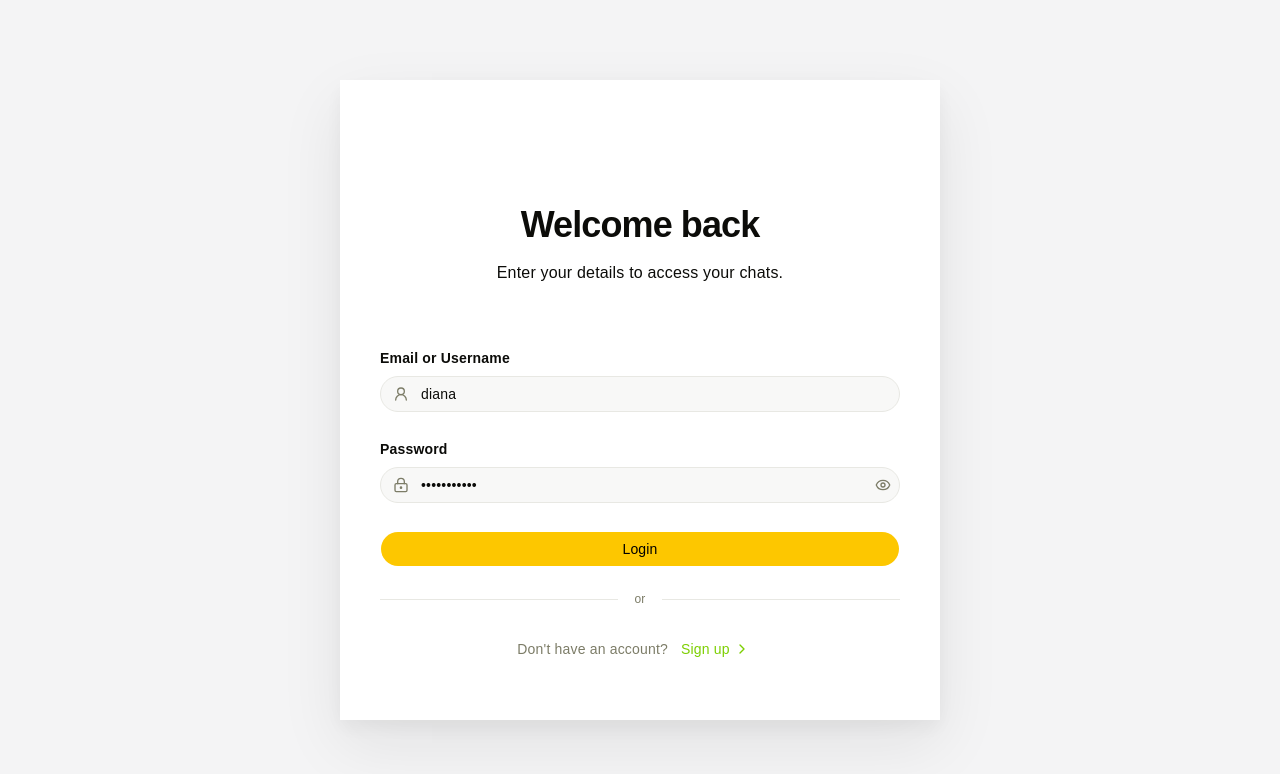
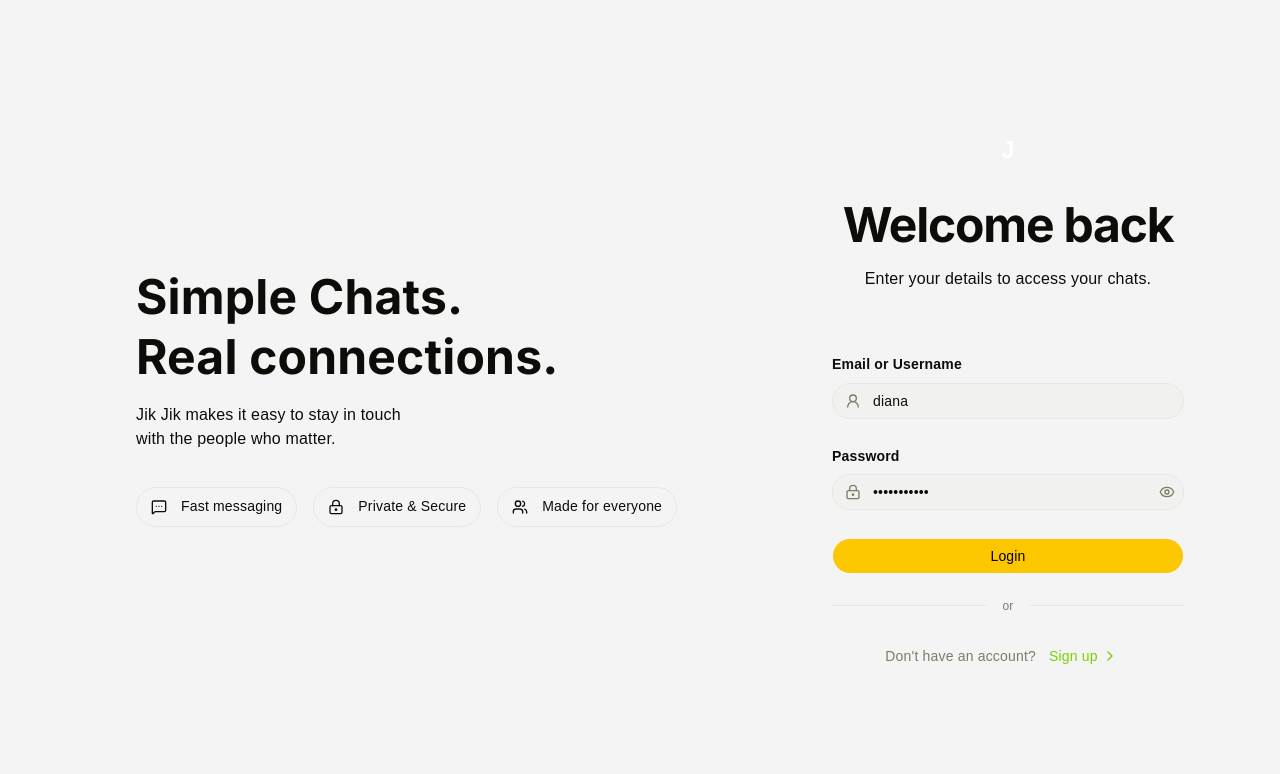
Before and after one commit to mirzaqasemi/jikjik-client, a React (Vite) app: page / in a window 1280 px wide. Shown: the top 774 px of the page. Built offline with nearby package versions, Linux system fonts and the light colour scheme.

Commit message:
feat(login): switch  layout from single column to two-column layout - Add desktop-only visual section - Keep single-column layout on mobile

```diff
--- /dev/null
+++ b/src/components/ui/item.tsx
@@ -0,0 +1,196 @@
+import * as React from "react"
+import { cva, type VariantProps } from "class-variance-authority"
+import { Slot } from "radix-ui"
+
+import { cn } from "@/lib/utils"
+import { Separator } from "@/components/ui/separator"
+
+function ItemGroup({ className, ...props }: React.ComponentProps<"div">) {
+  return (
+    <div
+      role="list"
+      data-slot="item-group"
+      className={cn(
+        "group/item-group flex w-full flex-col gap-4 has-data-[size=sm]:gap-2.5 has-data-[size=xs]:gap-2",
+        className
+      )}
+      {...props}
+    />
+  )
+}
+
+function ItemSeparator({
+  className,
+  ...props
+}: React.ComponentProps<typeof Separator>) {
+  return (
+    <Separator
+      data-slot="item-separator"
+      orientation="horizontal"
+      className={cn("my-2", className)}
+      {...props}
+    />
+  )
+}
+
+const itemVariants = cva(
+  "group/item flex w-full flex-wrap items-center rounded-2xl border text-sm transition-colors duration-100 outline-none focus-visible:border-ring focus-visible:ring-[3px] focus-visible:ring-ring/50 [a]:transition-colors [a]:hover:bg-muted",
+  {
+    variants: {
+      variant: {
+        default: "border-transparent",
+        outline: "border-border",
+        muted: "border-transparent bg-muted/50",
+      },
+      size: {
+        default: "gap-3.5 px-4 py-3.5",
+        sm: "gap-3.5 px-3.5 py-3",
+        xs: "gap-2.5 px-3 py-2.5 in-data-[slot=dropdown-menu-content]:p-0",
+      },
+    },
+    defaultVariants: {
+      variant: "default",
+      size: "default",
+    },
+  }
+)
+
+function Item({
+  className,
+  variant = "default",
+  size = "default",
+  asChild = false,
+  ...props
+}: React.ComponentProps<"div"> &
+  VariantProps<typeof itemVariants> & { asChild?: boolean }) {
+  const Comp = asChild ? Slot.Root : "div"
+  return (
+    <Comp
+      data-slot="item"
+      data-variant={variant}
+      data-size={size}
+      className={cn(itemVariants({ variant, size, className }))}
+      {...props}
+    />
+  )
+}
+
+const itemMediaVariants = cva(
+  "flex shrink-0 items-center justify-center gap-2 group-has-data-[slot=item-description]/item:translate-y-0.5 group-has-data-[slot=item-description]/item:self-start [&_svg]:pointer-events-none",
+  {
+    variants: {
+      variant: {
+        default: "bg-transparent",
+        icon: "[&_svg:not([class*='size-'])]:size-4",
+        image:
+          "size-10 overflow-hidden rounded-lg group-data-[size=sm]/item:size-8 group-data-[size=xs]/item:size-6 group-data-[size=xs]/item:rounded-md [&_img]:size-full [&_img]:object-cover",
+      },
+    },
+    defaultVariants: {
+      variant: "default",
+    },
+  }
+)
+
+function ItemMedia({
+  className,
+  variant = "default",
+  ...props
+}: React.ComponentProps<"div"> & VariantProps<typeof itemMediaVariants>) {
+  return (
+    <div
+      data-slot="item-media"
+      data-variant={variant}
+      className={cn(itemMediaVariants({ variant, className }))}
+      {...props}
+    />
+  )
+}
+
+function ItemContent({ className, ...props }: React.ComponentProps<"div">) {
+  return (
+    <div
+      data-slot="item-content"
+      className={cn(
+        "flex flex-1 flex-col gap-1 group-data-[size=xs]/item:gap-0.5 [&+[data-slot=item-content]]:flex-none",
+        className
+      )}
+      {...props}
+    />
+  )
+}
+
+function ItemTitle({ className, ...props }: React.ComponentProps<"div">) {
+  return (
+    <div
+      data-slot="item-title"
+      className={cn(
+        "line-clamp-1 flex w-fit items-center gap-2 text-sm leading-snug font-medium underline-offset-4",
+        className
+      )}
+      {...props}
+    />
+  )
+}
+
+function ItemDescription({ className, ...props }: React.ComponentProps<"p">) {
+  return (
+    <p
+      data-slot="item-description"
+      className={cn(
+        "line-clamp-2 text-left text-sm font-normal text-muted-foreground [&>a]:underline [&>a]:underline-offset-4 [&>a:hover]:text-primary",
+        className
+      )}
+      {...props}
+    />
+  )
+}
+
+function ItemActions({ className, ...props }: React.ComponentProps<"div">) {
+  return (
+    <div
+      data-slot="item-actions"
+      className={cn("flex items-center gap-2", className)}
+      {...props}
+    />
+  )
+}
+
+function ItemHeader({ className, ...props }: React.ComponentProps<"div">) {
+  return (
+    <div
+      data-slot="item-header"
+      className={cn(
+        "flex basis-full items-center justify-between gap-2",
+        className
+      )}
+      {...props}
+    />
+  )
+}
+
+function ItemFooter({ className, ...props }: React.ComponentProps<"div">) {
+  return (
+    <div
+      data-slot="item-footer"
+      className={cn(
+        "flex basis-full items-center justify-between gap-2",
+        className
+      )}
+      {...props}
+    />
+  )
+}
+
+export {
+  Item,
+  ItemMedia,
+  ItemContent,
+  ItemActions,
+  ItemGroup,
+  ItemSeparator,
+  ItemTitle,
+  ItemDescription,
+  ItemHeader,
+  ItemFooter,
+}
--- a/src/index.css
+++ b/src/index.css
@@ -69,6 +69,45 @@ body,
   display: flex;
   flex-direction: column;
   box-sizing: border-box;
+}
+
+@layer base {
+
+  h1,
+  h2,
+  h3,
+  h4,
+  h5,
+  h6 {
+    font-family: 'Inter', sans-serif;
+    color: var(--foreground);
+    font-weight: 600;
+  }
+}
+
+h1 {
+  font-size: 3rem;
+  font-weight: 800;
+}
+
+h2 {
+  font-size: 1.75rem;
+}
+
+h3 {
+  font-size: 1.5rem;
+}
+
+h4 {
+  font-size: 1.25rem;
+}
+
+h5 {
+  font-size: 1rem;
+}
+
+h6 {
+  font-size: 0.875rem;
 }
 
 body {
--- a/src/pages/login/Login.tsx
+++ b/src/pages/login/Login.tsx
@@ -1,4 +1,4 @@
-import { ChevronRight, EyeIcon, EyeOffIcon, LockKeyhole, UserRound } from "lucide-react"
+import { ChevronRight, EyeIcon, EyeOffIcon, LockKeyhole, MessageSquareMore, UserRound, Users } from "lucide-react"
 import { Button } from "@/components/ui/button";
 import {
     Field,
@@ -10,6 +10,14 @@ import {
     InputGroupAddon,
     InputGroupInput,
 } from "@/components/ui/input-group";
+import { InboxIcon } from "lucide-react"
+import {
+    Item,
+    ItemContent,
+    ItemDescription,
+    ItemMedia,
+    ItemTitle,
+} from "@/components/ui/item";
 import { CHATS_ROUTE } from "@/router.tsx";
 import { useMutation } from "@tanstack/react-query";
 import React, { useRef, useState } from 'react';
@@ -77,15 +85,54 @@ export default function Login() {
     }
 
     return (
-        <div className='flex flex-col items-center justify-center h-full login-page'>
+        <div className="flex items-center justify-center h-full w-full px-14 login-page">
 
+            {/* DESKTOP VIEW - LEFT SIDE */}
+            <div className="hidden xl:flex xl:flex-col xl:flex-1  lg:px-16 xl:px-20 text-start login-left-side">
+                <h1 className="leading-none">Simple Chats.</h1>
+                <h1 className="mb-2.5">Real connections.</h1>
+                <span>Jik Jik makes it easy to stay in touch</span>
+                <span>with the people who matter.</span>
+                <div className="flex w-xl gap-4 mt-9 login-card">
+                    <Item variant="outline" className="login-card-item">
+                        <ItemMedia variant="icon">
+                            <MessageSquareMore />
+                        </ItemMedia>
+                        <ItemContent>
+                            <ItemTitle>Fast messaging</ItemTitle>
+                        </ItemContent>
+                    </Item>
+                    <Item variant="outline" className="login-card-item">
+                        <ItemMedia variant="icon">
+                            <LockKeyhole />
+                        </ItemMedia>
+                        <ItemContent>
+                            <ItemTitle>Private & Secure</ItemTitle>
+                        </ItemContent>
+                    </Item>
+                    <Item variant="outline" className="login-card-item">
+                        <ItemMedia variant="icon">
+                            <Users />
+                        </ItemMedia>
+                        <ItemContent>
+                            <ItemTitle>Made for everyone</ItemTitle>
+                        </ItemContent>
+                    </Item>
+                </div>
+            </div>
+
+            <div className='flex flex-col px-6 sm:px-8 md:px-12 lg:px-16 xl:px-10 items-center justify-center w-full h-full xl:flex-1 login-right-side'>
+                {/* LOGO */}
                 <div className='flex items-center justify-center w-12 h-12 mb-6 text-white font-bold brand-logo'>J</div>
+
+                {/* HEADER */}
                 <div className='login-header'>
                     <h1 className='mb-4 text-center font-bold tracking-tight text-4xl'>Welcome back</h1>
                     <div className="login-header-description">Enter your details to access your chats.</div>
                 </div>
 
-            <form onSubmit={handleSubmit} className='flex flex-col mt-16 w-full form-group'>
+                {/* LOGIN FORM */}
+                <form onSubmit={handleSubmit} className='flex flex-col mt-16 w-full max-w-md form-group'>
                     <FieldGroup>
                         <Field className='gap-2'>
                             <FieldLabel htmlFor="fieldgroup-username" className='form-field-label'>Email or Username</FieldLabel>
@@ -140,12 +187,14 @@ export default function Login() {
                     </FieldGroup>
                 </form>
 
-            <div className="flex w-full items-center my-6 gap-4">
+                {/* DIVIDED LINE */}
+                <div className="flex w-full max-w-md items-center  my-6 gap-4">
                     <div className="h-px flex-1 bg-border"></div>
                     <span className="text-xs text-muted-foreground">or</span>
                     <div className="h-px flex-1 bg-border"></div>
                 </div>
 
+                {/* SIGN UP SECTION */}
                 <div className="flex items-center">
                     <span className="text-sm text-muted-foreground">Don't have an account?</span>
                     <Button variant="link" className="text-chart-2 text-sm gap-1 hover:no-underline">
@@ -155,5 +204,7 @@ export default function Login() {
 
                 </div>
             </div>
+        </div>
+
     );
 }
--- a/src/pages/login/login.css
+++ b/src/pages/login/login.css
@@ -6,18 +6,25 @@ body {
 }
 
 .login-page {
-    padding: 32px 40px;
-    margin-top: auto;
-    margin-bottom: auto;
-    height: 80%;
-    width: 600px;
-    max-width: 100%;
-    background-color: var(--background);
-    border-radius: var(--radius-2xl);
-    box-shadow:
-        0 24px 60px rgba(31, 31, 26, 0.08),
-        0 8px 20px rgba(31, 31, 26, 0.05);
-    backdrop-filter: blur(18px);
+
+}
+
+.login-left-side span{
+    color: var(--color-muted-foreground);
+
+}
+
+.login-card-item{
+    display: flex;
+    justify-content: center;
+    border-radius: calc(var(--radius) * 2.6);
+    text-align: center;
+    padding: calc(var(--spacing) * 2.3) calc(var(--spacing) * 3.5);
+    width: fit-content;
+}
+
+.login-card-item svg{
+    color: var(--color-chart-2);
 }
 
 .brand-logo {
```
Lines whose indentation alone changed are shown as unchanged.
